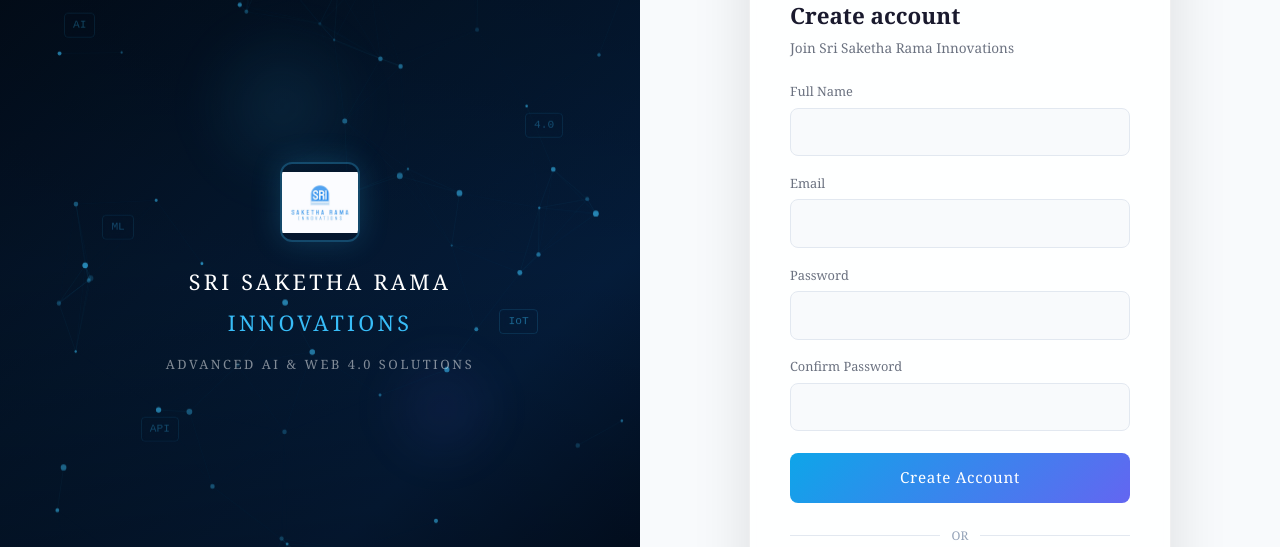
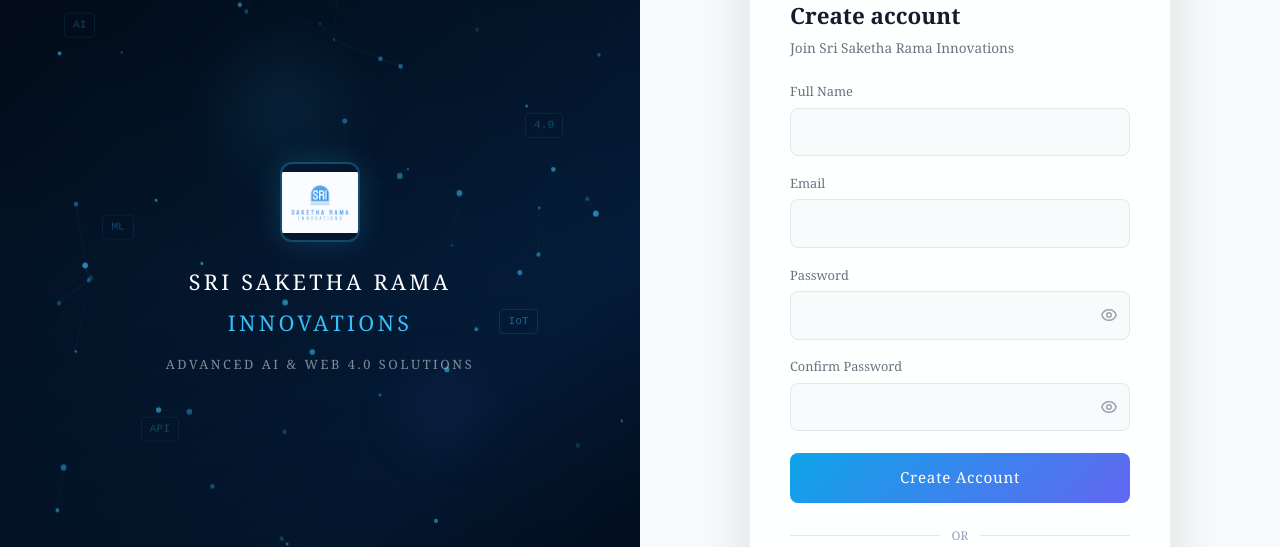
Before and after one commit to ksairuthvikreddy880-ui/saketha-rama-1, a Next.js app: page /auth in a window 1280 px wide. Both pictures are taken after a click on the button "Sign Up". Shown: the part 152-699 px from the top of the page. Built offline with nearby package versions, Linux system fonts and the light colour scheme; no server answers.

Commit message:
feat: eye icon password toggle on sign in and sign up forms

```diff
--- a/components/auth/SignInForm.tsx
+++ b/components/auth/SignInForm.tsx
@@ -20,6 +20,20 @@
 
 type Step = "signin" | "forgot-email" | "forgot-code" | "forgot-newpass" | "forgot-done";
 
+// Eye icon components
+const EyeOpen = () => (
+  <svg width="18" height="18" fill="none" stroke="currentColor" strokeWidth="2" viewBox="0 0 24 24">
+    <path strokeLinecap="round" strokeLinejoin="round" d="M15 12a3 3 0 11-6 0 3 3 0 016 0z" />
+    <path strokeLinecap="round" strokeLinejoin="round" d="M2.458 12C3.732 7.943 7.523 5 12 5c4.478 0 8.268 2.943 9.542 7-1.274 4.057-5.064 7-9.542 7-4.477 0-8.268-2.943-9.542-7z" />
+  </svg>
+);
+
+const EyeClosed = () => (
+  <svg width="18" height="18" fill="none" stroke="currentColor" strokeWidth="2" viewBox="0 0 24 24">
+    <path strokeLinecap="round" strokeLinejoin="round" d="M13.875 18.825A10.05 10.05 0 0112 19c-4.478 0-8.268-2.943-9.543-7a9.97 9.97 0 011.563-3.029m5.858.908a3 3 0 114.243 4.243M9.878 9.878l4.242 4.242M9.88 9.88l-3.29-3.29m7.532 7.532l3.29 3.29M3 3l3.59 3.59m0 0A9.953 9.953 0 0112 5c4.478 0 8.268 2.943 9.543 7a10.025 10.025 0 01-4.132 5.411m0 0L21 21" />
+  </svg>
+);
+
 export default function SignInForm() {
   const router = useRouter();
   const [step, setStep] = useState<Step>("signin");
@@ -28,6 +42,7 @@
   const [form, setForm] = useState({ email: "", password: "", remember: false });
   const [errors, setErrors] = useState<{ email?: string; password?: string; general?: string }>({});
   const [loading, setLoading] = useState(false);
+  const [showPassword, setShowPassword] = useState(false);
 
   // Forgot password state
   const [fpEmail, setFpEmail] = useState("");
@@ -259,7 +274,24 @@
 
       <div>
         <label style={labelStyle}>Password</label>
-        <input type="password" value={form.password} onChange={e => { setForm(p => ({ ...p, password: e.target.value })); setErrors(p => ({ ...p, password: undefined })); }} placeholder="" style={{ ...inputStyle, borderColor: errors.password ? "#f87171" : "#e2e8f0" }} autoComplete="current-password" />
+        <div style={{ position: "relative" }}>
+          <input
+            type={showPassword ? "text" : "password"}
+            value={form.password}
+            onChange={e => { setForm(p => ({ ...p, password: e.target.value })); setErrors(p => ({ ...p, password: undefined })); }}
+            placeholder=""
+            style={{ ...inputStyle, borderColor: errors.password ? "#f87171" : "#e2e8f0", paddingRight: "2.75rem" }}
+            autoComplete="current-password"
+          />
+          <button
+            type="button"
+            onClick={() => setShowPassword(v => !v)}
+            style={{ position: "absolute", right: "0.75rem", top: "50%", transform: "translateY(-50%)", background: "none", border: "none", cursor: "pointer", color: "#9CA3AF", display: "flex", alignItems: "center", padding: 0 }}
+            aria-label={showPassword ? "Hide password" : "Show password"}
+          >
+            {showPassword ? <EyeClosed /> : <EyeOpen />}
+          </button>
+        </div>
         {errors.password && <p style={errStyle}>{errors.password}</p>}
       </div>
 
--- a/components/auth/SignUpForm.tsx
+++ b/components/auth/SignUpForm.tsx
@@ -17,11 +17,26 @@
   transition: "border-color 0.2s",
 };
 
+const EyeOpen = () => (
+  <svg width="18" height="18" fill="none" stroke="currentColor" strokeWidth="2" viewBox="0 0 24 24">
+    <path strokeLinecap="round" strokeLinejoin="round" d="M15 12a3 3 0 11-6 0 3 3 0 016 0z" />
+    <path strokeLinecap="round" strokeLinejoin="round" d="M2.458 12C3.732 7.943 7.523 5 12 5c4.478 0 8.268 2.943 9.542 7-1.274 4.057-5.064 7-9.542 7-4.477 0-8.268-2.943-9.542-7z" />
+  </svg>
+);
+
+const EyeClosed = () => (
+  <svg width="18" height="18" fill="none" stroke="currentColor" strokeWidth="2" viewBox="0 0 24 24">
+    <path strokeLinecap="round" strokeLinejoin="round" d="M13.875 18.825A10.05 10.05 0 0112 19c-4.478 0-8.268-2.943-9.543-7a9.97 9.97 0 011.563-3.029m5.858.908a3 3 0 114.243 4.243M9.878 9.878l4.242 4.242M9.88 9.88l-3.29-3.29m7.532 7.532l3.29 3.29M3 3l3.59 3.59m0 0A9.953 9.953 0 0112 5c4.478 0 8.268 2.943 9.543 7a10.025 10.025 0 01-4.132 5.411m0 0L21 21" />
+  </svg>
+);
+
 export default function SignUpForm() {
   const [form, setForm] = useState({ name: "", email: "", password: "", confirm: "" });
   const [errors, setErrors] = useState<{ name?: string; email?: string; password?: string; confirm?: string; general?: string }>({});
   const [loading, setLoading] = useState(false);
   const [success, setSuccess] = useState(false);
+  const [showPassword, setShowPassword] = useState(false);
+  const [showConfirm, setShowConfirm] = useState(false);
 
   const validate = () => {
     const e: typeof errors = {};
@@ -123,18 +138,16 @@
       )}
 
       {[
-        { key: "name", label: "Full Name", type: "text", placeholder: "", autoComplete: "name" },
-        { key: "email", label: "Email", type: "email", placeholder: "", autoComplete: "email" },
-        { key: "password", label: "Password", type: "password", placeholder: "", autoComplete: "new-password" },
-        { key: "confirm", label: "Confirm Password", type: "password", placeholder: "", autoComplete: "new-password" },
-      ].map(({ key, label, type, placeholder, autoComplete }) => (
+        { key: "name", label: "Full Name", type: "text", autoComplete: "name" },
+        { key: "email", label: "Email", type: "email", autoComplete: "email" },
+      ].map(({ key, label, type, autoComplete }) => (
         <div key={key}>
           <label style={{ display: "block", fontFamily: "Georgia, serif", fontSize: "0.8rem", color: "#6b7280", marginBottom: "0.4rem" }}>{label}</label>
           <input
             type={type}
             value={form[key as keyof typeof form] as string}
             onChange={e => { setForm(p => ({ ...p, [key]: e.target.value })); setErrors(p => ({ ...p, [key]: undefined })); }}
-            placeholder={placeholder}
+            placeholder=""
             autoComplete={autoComplete}
             style={{ ...inputStyle, borderColor: errors[key as keyof typeof errors] ? "#f87171" : "#e2e8f0" }}
           />
@@ -145,6 +158,44 @@
           )}
         </div>
       ))}
+
+      {/* Password with toggle */}
+      <div>
+        <label style={{ display: "block", fontFamily: "Georgia, serif", fontSize: "0.8rem", color: "#6b7280", marginBottom: "0.4rem" }}>Password</label>
+        <div style={{ position: "relative" }}>
+          <input
+            type={showPassword ? "text" : "password"}
+            value={form.password}
+            onChange={e => { setForm(p => ({ ...p, password: e.target.value })); setErrors(p => ({ ...p, password: undefined })); }}
+            placeholder=""
+            autoComplete="new-password"
+            style={{ ...inputStyle, borderColor: errors.password ? "#f87171" : "#e2e8f0", paddingRight: "2.75rem" }}
+          />
+          <button type="button" onClick={() => setShowPassword(v => !v)} style={{ position: "absolute", right: "0.75rem", top: "50%", transform: "translateY(-50%)", background: "none", border: "none", cursor: "pointer", color: "#9CA3AF", display: "flex", alignItems: "center", padding: 0 }} aria-label="Toggle password">
+            {showPassword ? <EyeClosed /> : <EyeOpen />}
+          </button>
+        </div>
+        {errors.password && <p style={{ fontFamily: "Georgia, serif", fontSize: "0.75rem", color: "#dc2626", marginTop: "0.25rem" }}>{errors.password}</p>}
+      </div>
+
+      {/* Confirm Password with toggle */}
+      <div>
+        <label style={{ display: "block", fontFamily: "Georgia, serif", fontSize: "0.8rem", color: "#6b7280", marginBottom: "0.4rem" }}>Confirm Password</label>
+        <div style={{ position: "relative" }}>
+          <input
+            type={showConfirm ? "text" : "password"}
+            value={form.confirm}
+            onChange={e => { setForm(p => ({ ...p, confirm: e.target.value })); setErrors(p => ({ ...p, confirm: undefined })); }}
+            placeholder=""
+            autoComplete="new-password"
+            style={{ ...inputStyle, borderColor: errors.confirm ? "#f87171" : "#e2e8f0", paddingRight: "2.75rem" }}
+          />
+          <button type="button" onClick={() => setShowConfirm(v => !v)} style={{ position: "absolute", right: "0.75rem", top: "50%", transform: "translateY(-50%)", background: "none", border: "none", cursor: "pointer", color: "#9CA3AF", display: "flex", alignItems: "center", padding: 0 }} aria-label="Toggle confirm password">
+            {showConfirm ? <EyeClosed /> : <EyeOpen />}
+          </button>
+        </div>
+        {errors.confirm && <p style={{ fontFamily: "Georgia, serif", fontSize: "0.75rem", color: "#dc2626", marginTop: "0.25rem" }}>{errors.confirm}</p>}
+      </div>
 
       <motion.button
         type="submit"
```
